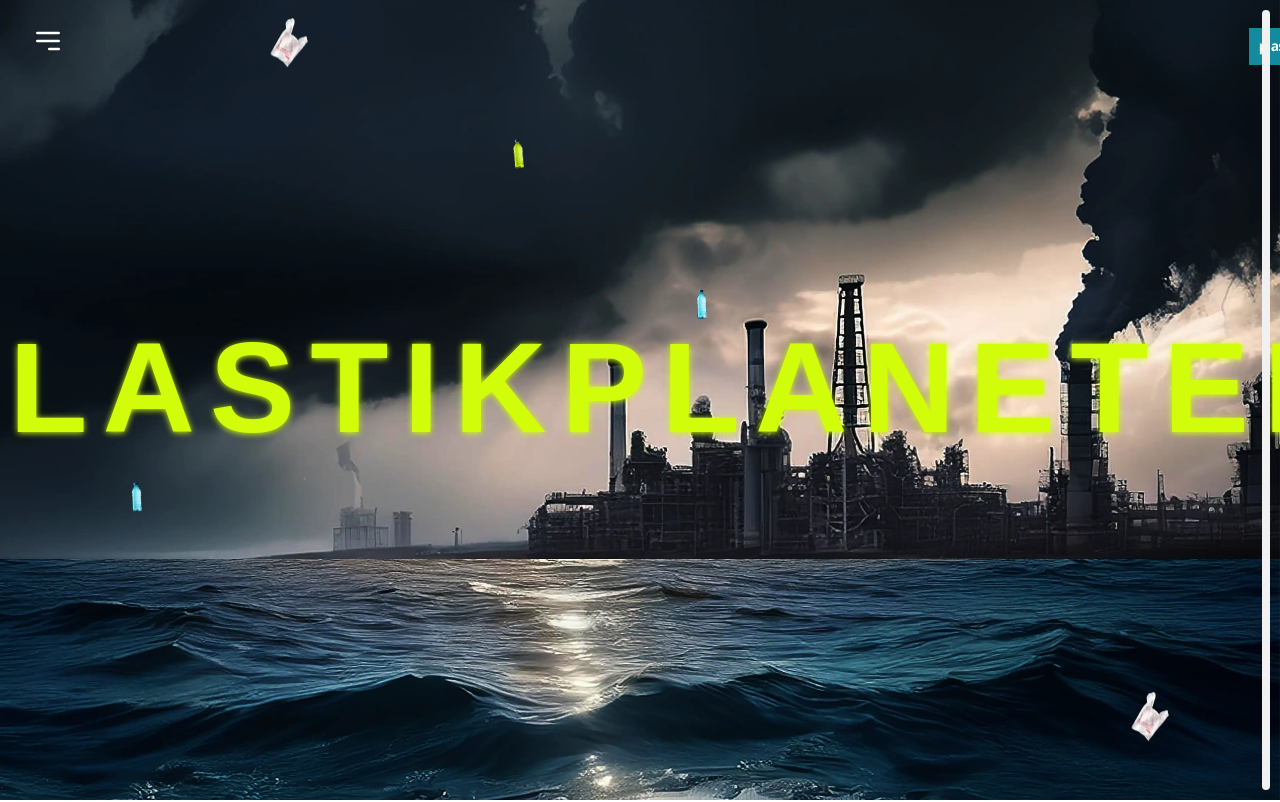
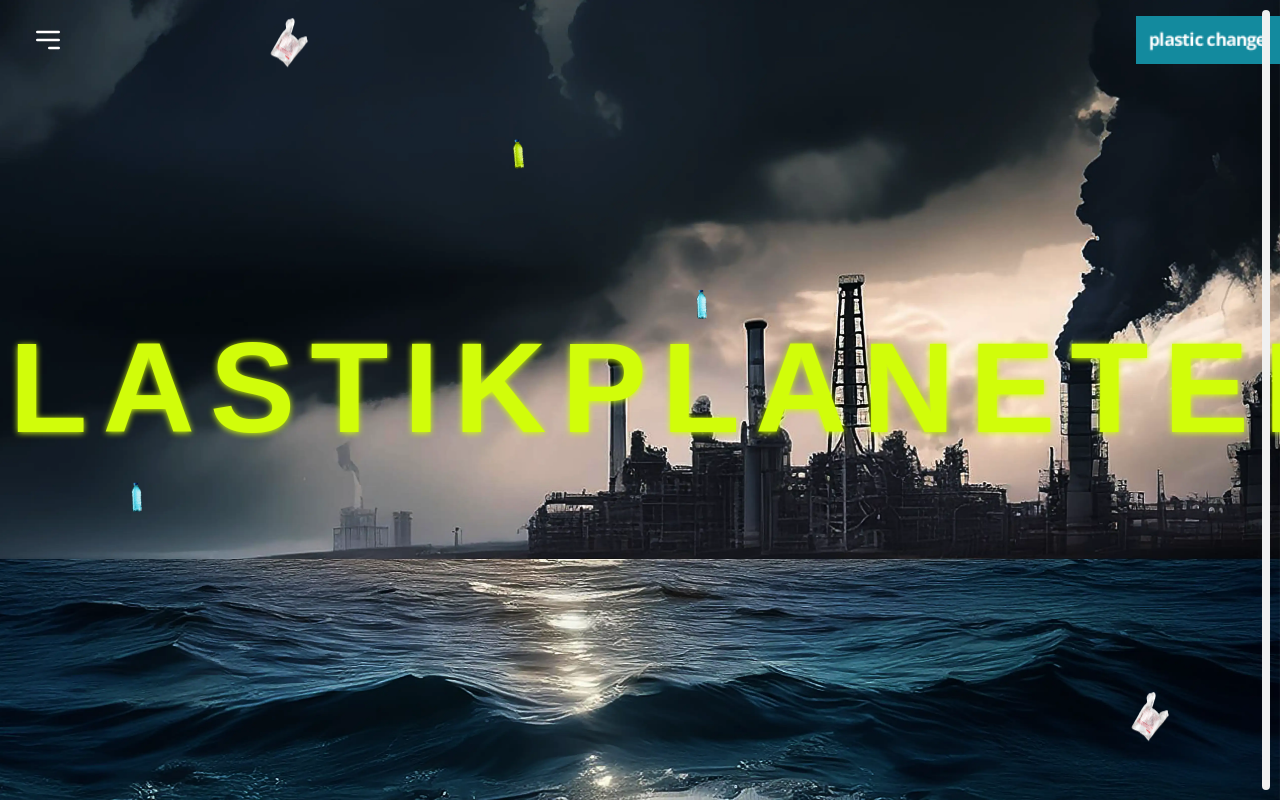
Before and after one commit to nikolajgulstorff/plasticChange_team17, an Astro site: page / in a window 1280 px wide. Shown: the top 802 px of the page. Built offline with nearby package versions, Linux system fonts and the light colour scheme; Astro itself is replaced by a stand-in of ours; a web font is replaced by a local one.

Commit message:
logo fixet

```diff
--- a/src/components/Header.astro
+++ b/src/components/Header.astro
@@ -4,7 +4,7 @@
     <body>
         <!-- Header -->
         <header x-data="{ showMenu: false }" class="fixed top-0 left-0 w-full z-50">
-            <div class="flex justify-between items-center max-w-7xl mx-auto ml-8 py-4">
+            <div class="flex justify-between items-center max-w-[87rem] mx-auto ml-8 py-4">
                 <!-- Burger Menu Knappen -->
                 <button @click="showMenu = !showMenu" class="text-white focus:outline-none mr-4">
                     <!-- Ikon -->
@@ -14,9 +14,9 @@
                 </button>
 
                 <!-- Logo -->
-                <a href="/" class="ml-auto">
-                    <div id="logo" class="flex items-center mt-3 mr-5 md:-mr-20">
-                        <img src="../img/logoBlue.png" alt="Hjem" class="h-auto max-w-xs sm:max-w-sm md:max-w-md lg:max-w-lg xl:max-w-xl" />
+                <a href="/">
+                    <div id="logo" class="flex items-center">
+                        <img src="../img/logoBlue.png" alt="Hjem" class="h-12" />
                     </div>
                 </a>
             </div>
```
